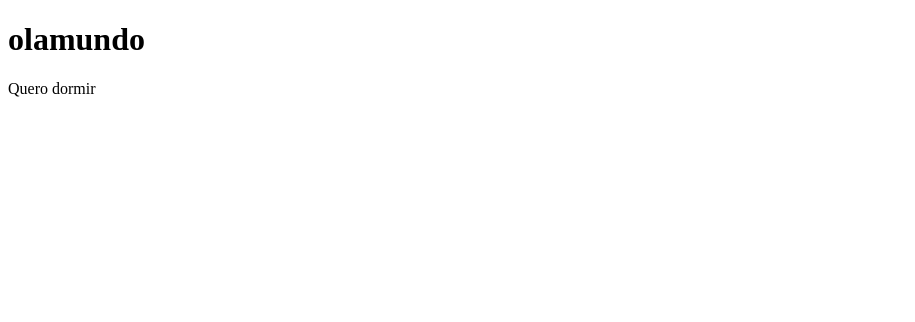
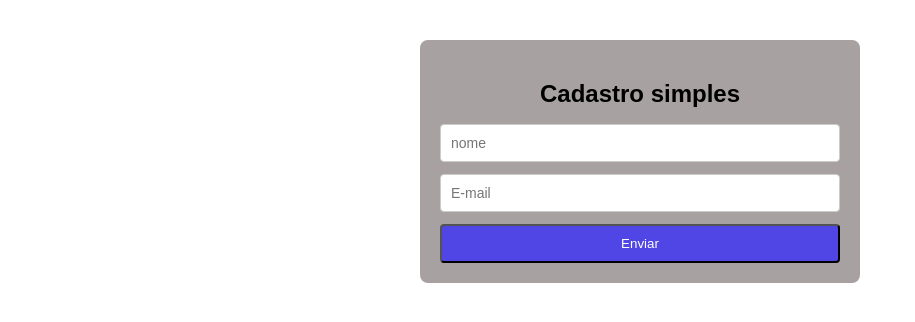
Before and after one commit to silvaluclecia43-cyber/chronos-pomodoro, a React (Vite) app: page / in a window 1280 px wide. Shown: the top 322 px of the page, without its empty margins (0-915 px from the left). Built offline with nearby package versions, Linux system fonts and the light colour scheme.

Commit message:
criação do componente FormularioDois

```diff
--- a/src/App.tsx
+++ b/src/App.tsx
@@ -1,9 +1,11 @@
-import { MeuPrimeiroComponente } from "./components/Meu Primeiro Componente";
+import { FormularioDois } from './components/FormularioDois';
 
 export function App() {
   return (
     <>
-      <MeuPrimeiroComponente />
+      <FormularioDois />
+
     </>
   );
 }
+export default App;
--- /dev/null
+++ b/src/components/FormularioDois/index.tsx
@@ -0,0 +1,79 @@
+import React, { useState } from 'react';
+import './styles.css';
+/**
+    *Meu primeiro Formulario
+    *criado em 05/02
+    *referente a aprendizagem
+    *
+    */
+
+export function FormularioDois() {
+  //ESTADO PARA ARMAZENAR O NOME DIGITADO NO INPUT
+  const [nome, setNome] = useState<string>('');
+
+  const [email, setEmail] = useState<string>('');
+
+  const [enviarDados, setEnviarDados] = useState<{
+    nome: string;
+    email: string;
+  } | null>(null);
+
+  function enviarFormulario(evento: React.FormEvent<HTMLFormElement>) {
+    evento.preventDefault();
+
+    setEnviarDados({
+      nome: nome,
+      email: email,
+    });
+
+    setNome('');
+
+    setEmail('');
+  }
+
+  return (
+    <div className='container'>
+      {/*titulo do formulario*/}
+      <h2>Cadastro simples</h2>
+
+      {/*Formulario onde recebe também a fumncão enviarFormulario*/}
+      <form onSubmit={enviarFormulario}>
+        <input
+          type='text' //TIPO DO INPUT
+          placeholder='nome' // TEXTO EXIBIDO QUANDO ESTAR VAZIO
+          value={nome} //VALOR CONTROLADO
+          onChange={evento => setNome(evento.target.value)} //ATUALIZA O ESTADO
+        />
+
+        <input
+          type='email' //TIPO DO INPUT email
+          placeholder='E-mail' //TEXTO EXIBIDO QUANDO ESTÁ VAZIO
+          value={email} //VALOR CONTROLADO
+          onChange={evento => setEmail(evento.target.value)} //ATUALIZA O ESTADO
+        />
+
+        <button type='submit'>Enviar</button>
+      </form>
+
+      {/* Renderização condicional:
+               só aparece se submittedData NÃO for null
+
+               nota que uso o enviarDados para aparecer essa lista
+              o enviarDados é um objeto que salva os valores dos dados dos inputs
+              */}
+      {enviarDados && (
+        <div className='result'>
+          <h3>Dados enviados:</h3>
+          {/*Exibe o nome enviado*/}_
+          <p>
+            <strong>Nome:</strong> {enviarDados.nome}
+          </p>
+          {/*Exibe o email enviado*/}
+          <p>
+            <strong>Email:</strong> {enviarDados.email}
+          </p>
+        </div>
+      )}
+    </div>
+  );
+}
--- /dev/null
+++ b/src/components/FormularioDois/styles.css
@@ -0,0 +1,98 @@
+/*Container principal do formulário*/
+.container {
+    /*Fonte padrão*/
+    font-family: Arial, sans-serif;
+
+    /*Define a largura máxima*/
+    max-width: 400px;
+
+    /*Cor de fundo*/
+    background-color: #a7a1a1;
+
+    /*Centraliza a container horizontalmente*/
+    margin: 40px auto;
+
+    /*Espaçamento interno*/
+    padding: 20px;
+
+    /*Arredonda as bordas*/
+    border-radius: 8px;
+}
+
+/* Estilo do titulo */
+h2 {
+  /* centraliza o texto */
+  text-align: center;
+
+  /* Espacamento abaixo do titulo */
+  margin-bottom: 16px;
+}
+
+/* Estilo do formulario */
+form {
+  /* Usa flexbox */
+  display: flex;
+
+  /*Organiza os elementos em coluna*/
+  flex-direction: column;
+
+  /* Espaço entre os elementos */
+  gap: 12px;
+}
+
+/* Estilo dos inputs */
+input {
+  /*Espaçamento interno */
+  padding: 10px;
+
+  /* Bordas arredondadas */
+  border-radius: 4px;
+
+  /* Borda cinza claro */
+  border: 1px solid #ccc;
+
+  /* Tamanho da fonte */
+  font-size: 14px;
+}
+
+/* Estilo do botão */
+button {
+ /* Espacamento interno */
+ padding: 10px;
+
+ /* Cor de fundo do botão */
+ background: #4f46e5;
+
+ /* Cor do texto */
+ color:white;
+
+ /* Remove a borda padrão */
+ border: nome;
+
+ /* Bordas arredondadas */
+ border-radius: 4px;
+
+ /*Mostra o cursor de mão ao passar o mause */
+ cursor: pointer;
+}
+
+/* Efeito ao passar o mause no botão */
+button:hover {
+    /* Cor um pouco mais escura */
+    background: #4338ca;
+}
+
+/* Caixa onde aparecem os dados enviados */
+.result {
+    /* Espaçamento acima */
+    margin-top: 20px;
+
+    /*Espaçamento interno */
+    padding: 12px;
+
+    /* cor de fundo suave */
+    background: #e0e7ff;
+
+    /* Bordas arredondadas */
+    border-radius: 6px;
+}
--- /dev/null
+++ b/src/components/MeuFormulario/styles.css
@@ -0,0 +1,98 @@
+/*Container principal do formulário*/
+.container {
+    /*Fonte padrão*/
+    font-family: Arial, sans-serif;
+
+    /*Define a largura máxima*/
+    max-width: 400px;
+
+    /*Cor de fundo*/
+    background-color: #a7a1a1;
+
+    /*Centraliza a container horizontalmente*/
+    margin: 40px auto;
+
+    /*Espaçamento interno*/
+    padding: 20px;
+
+    /*Arredonda as bordas*/
+    border-radius: 8px;
+}
+
+/* Estilo do título */
+h2 {
+  /* Centraliza o texto */
+  text-align: center;
+
+  /* Espaçamento abaixo do título */
+  margin-bottom: 16px;
+}
+
+/* Estilo do formulário */
+form {
+  /* Usa flexbox */
+  display: flex;
+
+  /* Organiza os elementos em coluna */
+  flex-direction: column;
+
+  /* Espaço entre os elementos */
+  gap: 12px;
+}
+
+/* Estilo dos inputs */
+input {
+  /* Espaçamento interno */
+  padding: 10px;
+
+  /* Bordas arredondadas */
+  border-radius: 4px;
+
+  /* Borda cinza clara */
+  border: 1px solid #ccc;
+
+  /* Tamanho da fonte */
+  font-size: 14px;
+}
+
+/* Estilo do botão */
+button {
+  /* Espaçamento interno */
+  padding: 10px;
+
+  /* Cor de fundo do botão */
+  background: #4f46e5;
+
+  /* Cor do texto */
+  color: white;
+
+  /* Remove a borda padrão */
+  border: none;
+
+  /* Bordas arredondadas */
+  border-radius: 4px;
+
+  /* Mostra o cursor de mão ao passar o mouse */
+  cursor: pointer;
+}
+
+/* Efeito ao passar o mouse no botão */
+button:hover {
+  /* Cor um pouco mais escura */
+  background: #4338ca;
+}
+
+/* Caixa onde aparecem os dados enviados */
+.result {
+  /* Espaçamento acima */
+  margin-top: 20px;
+
+  /* Espaçamento interno */
+  padding: 12px;
+
+  /* Cor de fundo suave */
+  background: #e0e7ff;
+
+  /* Bordas arredondadas */
+  border-radius: 6px;
+}
```
Also changed, not shown: src/components/MeuFormulario/index.tsx (added, +92 -0 lines), src/components/MeuPrimeiroComponente/index.tsx (renamed from src/components/Meu Primeiro Componente/index.tsx).
